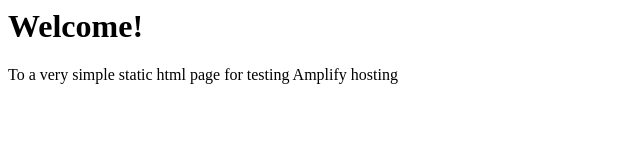
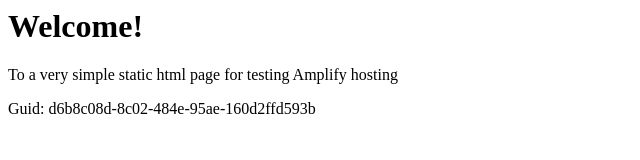
Before and after one commit to aws-aemilia-lhr/Github-PR-Commit-Integration-Test-DoNotTouch-v1-preprod-eu-west-2, a website: page src/index.html in a window 1280 px wide. Shown: the whole page, without its empty margins (0-640 px from the left). Drawn offline with Linux system fonts and the light colour scheme.

Commit message:
commit from integ tests

```diff
--- a/src/index.html
+++ b/src/index.html
@@ -1,3 +1,5 @@
+
+
 <html lang="en">
 
 <head>
@@ -10,6 +12,6 @@
 <body>
     <h1>Welcome!</h1>
     <p>To a very simple static html page for testing Amplify hosting</p>
-</body>
+    <p>Guid: d6b8c08d-8c02-484e-95ae-160d2ffd593b</p></body>
 
 </html>
```
